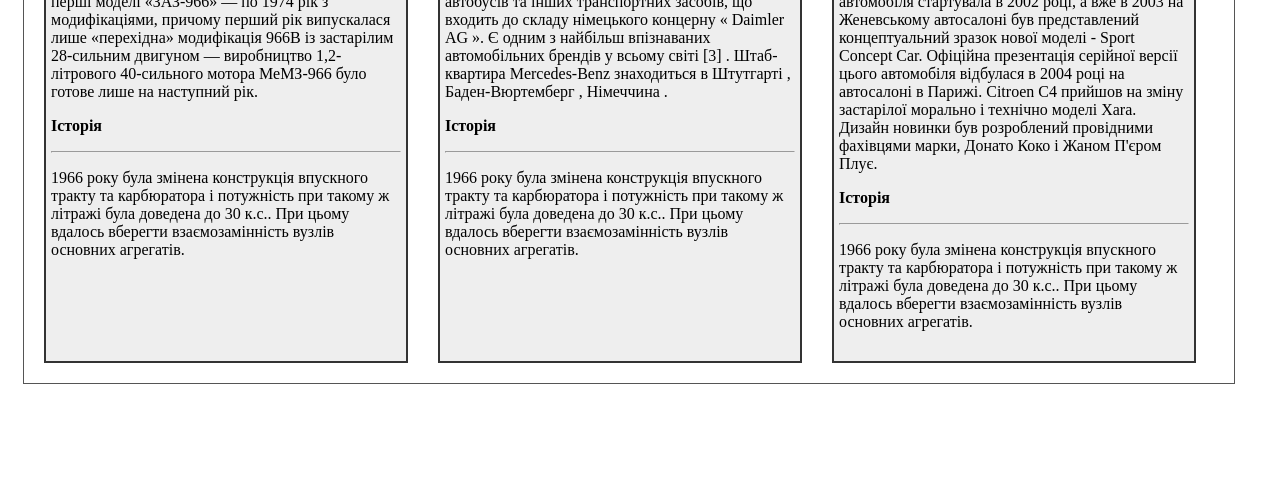
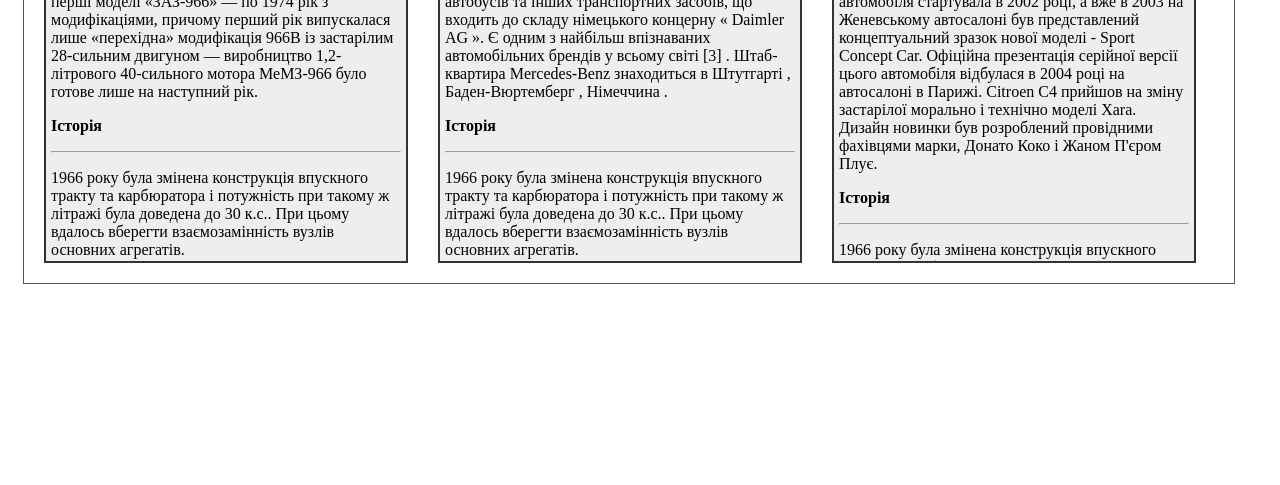
Before and after one commit to AllaKalichun/AllaKalichun.github.io, a plain HTML site: page проект машина/index.html in a window 1280 px wide. Shown: the part 315-800 px from the top of the page. Drawn offline with Linux system fonts and the light colour scheme.

Commit message:
три машини з лінійкою прокрутки

```diff
--- a/проект машина/css/style.css
+++ b/проект машина/css/style.css
@@ -9,12 +9,13 @@
 
 .hatka{
 	width: 350px;
-	height: 620px;
+	height: 520px;
 	border: 2px #333 solid;
 	background: #eee;
 	float: left;
 	padding: 5px;
 	margin: 15px;
+    overflow: scroll;
 }
 
 img {
```
